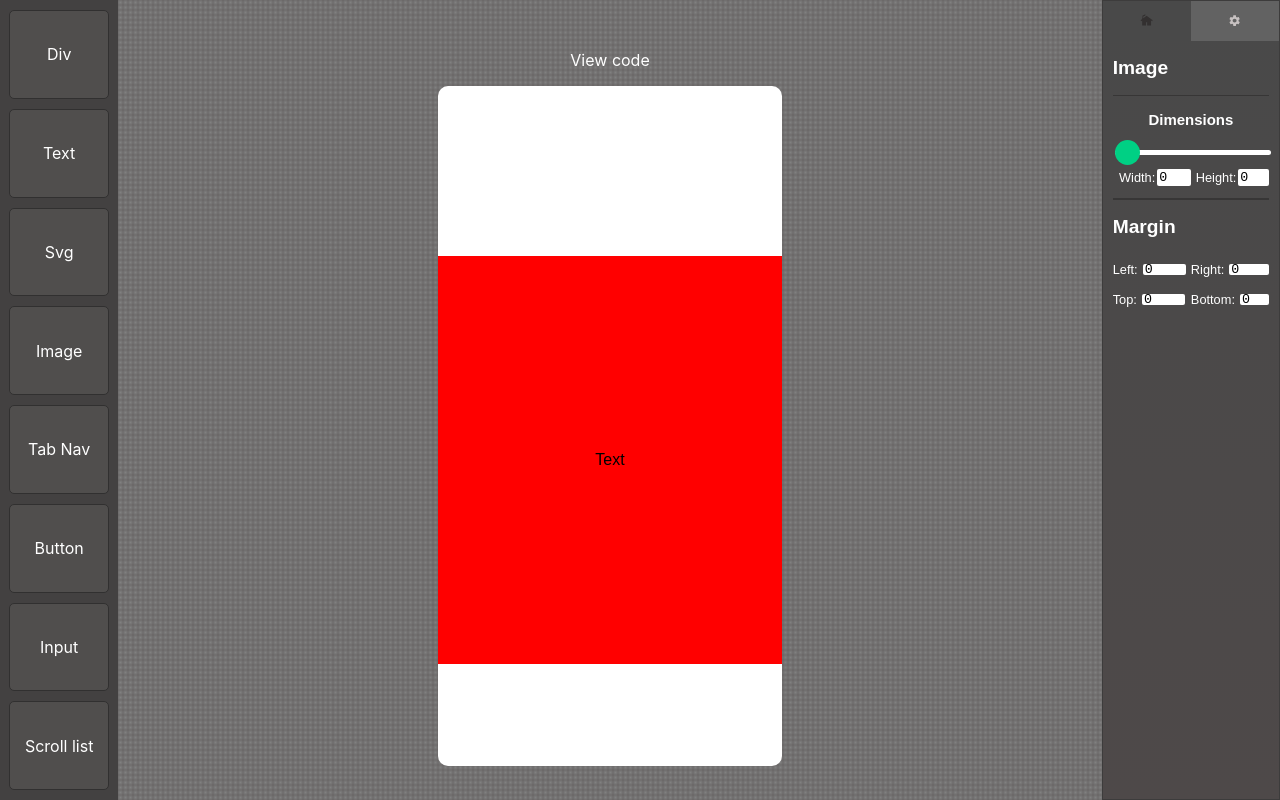
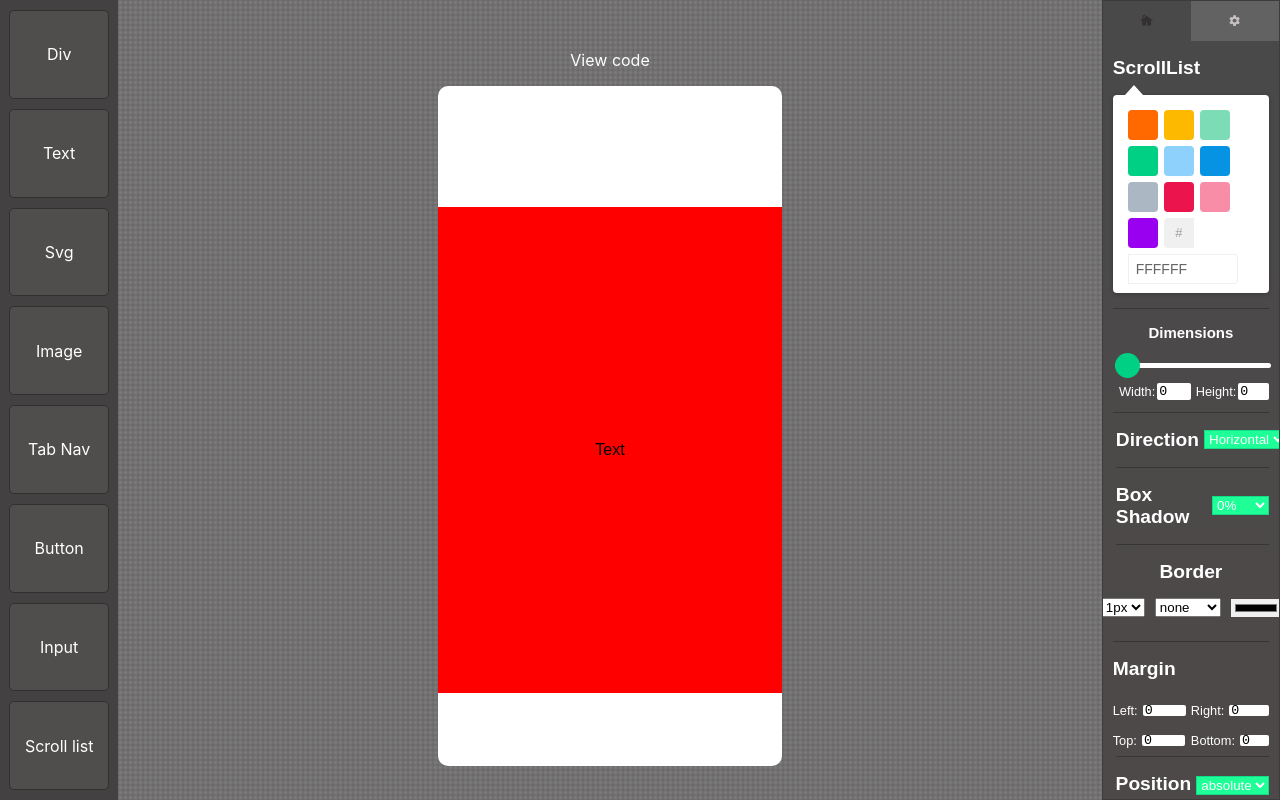
Before and after one commit to GabrielDavid1/GDTools, a Next.js app: page / in a window 1280 px wide. Both pictures are taken after a click on the link 1234 px from the left and 20 px from the top of the page. Built offline with nearby package versions, Linux system fonts and the light colour scheme.

Commit message:
scroll list has finished

```diff
--- a/components/Main/styles.ts
+++ b/components/Main/styles.ts
@@ -13,7 +13,7 @@ export const AppBody = styled.div`
     justify-content: center;
     align-items: center;
     background: red;
-    height: 60%;
+    height: 100%;
 `;
 
 export const AppTab = styled.div`
--- /dev/null
+++ b/components/Settings/ModelSetting/Default/Direction.tsx
@@ -0,0 +1,16 @@
+//React
+import React, { useState } from 'react';
+
+export default function Direction () {
+ const [value, setValue] = useState<string>('10px');
+
+ return (
+   <div className="fontFamily-area">
+      <h2> Direction </h2>
+      <select onChange={(e) => setValue(e.target.value)}>
+        <option value="row">Horizontal</option>
+        <option value="column">Vertical</option>
+      </select>
+   </div>
+ )
+}
--- /dev/null
+++ b/components/Settings/ModelSetting/ScrollList/index.tsx
@@ -0,0 +1,30 @@
+//React
+import React from 'react';
+
+//Components
+import Dimension from '../Default/Dimension';
+import Margin from '../Default/Margin';
+import Position from '../Default/Position';
+import Border from '../Default/Border';
+import BoxShadow from '../Default/BoxShadow';
+import ColorArea from '../Default/ColorArea';
+import Direction from '../Default/Direction';
+
+interface Props {
+    title:string;
+}
+
+export default function ScrollList ({ title }: Props) {
+ return (
+    <>
+     <h2> {title} </h2>
+     <ColorArea />
+     <Dimension />
+     <Direction />
+     <BoxShadow />
+     <Border />
+     <Margin />
+     <Position />
+    </>
+ )
+}
--- a/components/Settings/ModelSetting/index.tsx
+++ b/components/Settings/ModelSetting/index.tsx
@@ -2,12 +2,12 @@
 import React from 'react';
 
 //Components
-import Image from './Image';
+import ScrollList from './ScrollList';
 
 export default function ModelSetting (){
   return (
    <div className="model-settings">
-      <Image title="Image" />
+      <ScrollList title="ScrollList" />
    </div>
   )
 }
--- a/styles/globals.scss
+++ b/styles/globals.scss
@@ -80,6 +80,10 @@ body {
           font-size: 2rem;
           font-weight: bold;
           color: #FD11F3;
+        }
+
+        .teste {
+          background: orange;
         }
 
         .app-content {
```
